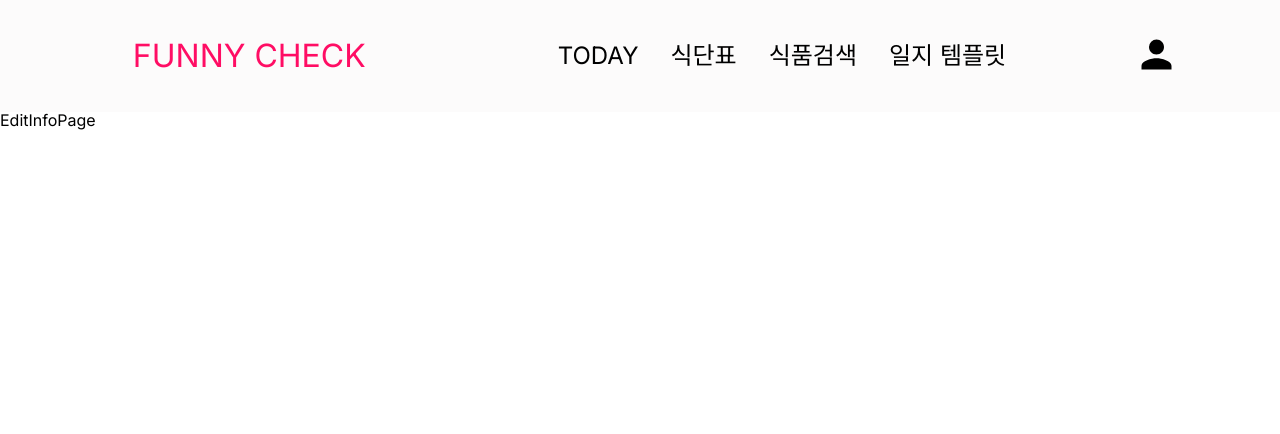
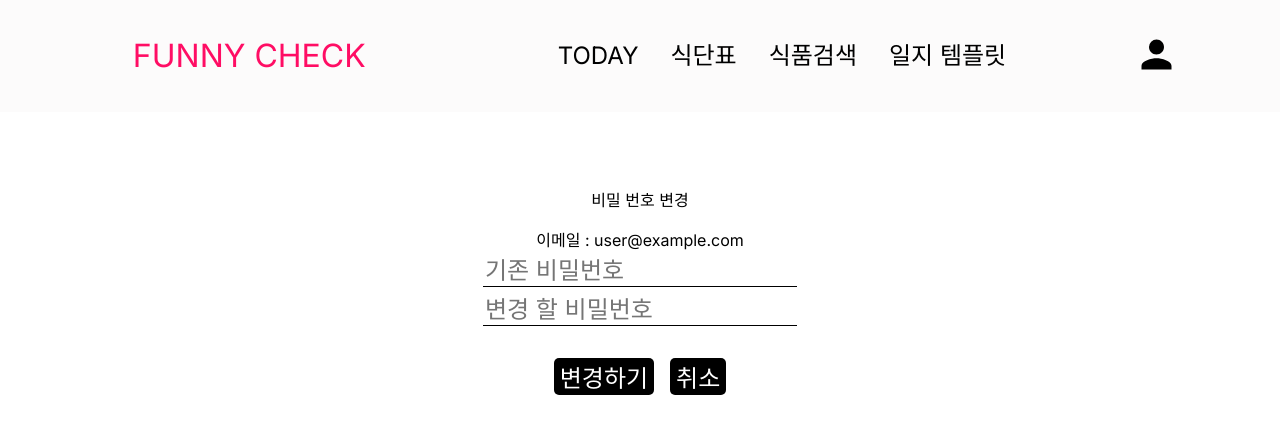
Before and after one commit to funny-jump/funny-check, a Next.js app: page /edit-info in a window 1280 px wide. Shown: the top 434 px of the page. Built offline with nearby package versions, Linux system fonts and the light colour scheme; no server answers; sample sign-in values are in the browser's storage.

Commit message:
feat : 개인정보 수정 기능 구현
 - 비밀번호 변경 로직 구현

```diff
--- /dev/null
+++ b/app/api/edit-info/route.js
@@ -0,0 +1,59 @@
+import { NextResponse } from "next/server";
+import { hash, compare } from "bcryptjs";
+import { getServerSession } from "next-auth";
+import { authOptions } from "../auth/[...nextauth]/route";
+import { MongoClient } from "mongodb";
+
+const url = `mongodb+srv://${process.env.mongodb_username}:${process.env.mongodb_password}@${process.env.mongodb_clustername}.zwyfzii.mongodb.net/?retryWrites=true&w=majority`;
+
+export const PATCH = async (req) => {
+  console.log("edit-info/rouet.js : patch 요청을 받음");
+  const request = await req.json();
+
+  const session = await getServerSession(authOptions);
+
+  if (!session) {
+    return NextResponse.json({ message: "허가되지 않은 사용자 입니다." });
+  }
+
+  console.log("edit-info/rouet.js : session email : ", session.user.email);
+  console.log("edit-info/rouet.js : old password : ", request.password);
+  console.log("edit-info/rouet.js : new password : ", request.changePassword);
+
+  const userEmail = session.user.email;
+  const oldPassword = request.password;
+  const newPassword = request.changePassword;
+
+  const client = await MongoClient.connect(url);
+  const userCollection = client.db("funny-check").collection("users");
+
+  const user = await userCollection.findOne({ email: userEmail });
+  console.log("edit-info/rouet.js : user from db : ", user);
+  if (!user) {
+    client.close();
+    return NextResponse.json({ message: "db에 존재하지 않습니다." });
+  }
+
+  const currentPassword = user.password;
+  if (!compare(oldPassword, currentPassword)) {
+    client.close();
+    return NextResponse.json({ message: "비밀번호가 틀립니다." });
+  }
+  console.log("edit-info/rouet.js :  old pass === user password from db ");
+
+  const hashedPassword = await hash(newPassword, 12);
+
+  userCollection.updateOne(
+    { email: userEmail },
+    { $set: { password: hashedPassword } }
+  );
+  console.log("edit-info/rouet.js :  update pass in db ");
+  const changedpass = await compare(newPassword, user.password);
+  const data = {
+    oldpass: oldPassword,
+    newpass: newPassword,
+    changedpass: changedpass,
+  };
+  client.close();
+  return NextResponse.json(data);
+};
--- a/app/edit-info/page.js
+++ b/app/edit-info/page.js
@@ -1,8 +1,17 @@
+"use client";
+import { redirect } from "next/navigation";
+import EditForm from "@/components/auth/edit-form";
+import { useSession } from "next-auth/react";
+
 const EditInfoPage = () => {
+  const { data: session, state } = useSession();
+  if (!session) {
+    redirect("/sign-in");
+  }
   return (
-    <div>
-      <h1>EditInfoPage</h1>
-    </div>
+    <>
+      <EditForm />
+    </>
   );
 };
 export default EditInfoPage;
--- /dev/null
+++ b/components/auth/edit-form.js
@@ -0,0 +1,128 @@
+"use client";
+import { useRef } from "react";
+import { useRouter } from "next/navigation";
+import styled from "styled-components";
+import { signIn, useSession } from "next-auth/react";
+
+const LoginFormBox = styled.div`
+  display: flex;
+  justify-content: center;
+  width: 100%;
+  margin-top: 5rem;
+  form {
+    width: 720px;
+  }
+`;
+
+const LoginInput = styled.div`
+  display: flex;
+  justify-content: center;
+  input {
+    font-size: 1.5rem;
+    border-left: 0;
+    border-right: 0;
+    border-top: 0;
+    border-bottom: teal 1px solid;
+    border-color: black;
+  }
+  & + & {
+    margin-top: 0.5rem;
+  }
+`;
+const LoginBtn = styled.div`
+  display: flex;
+  justify-content: center;
+  margin-top: 2rem;
+  button {
+    background-color: black;
+    color: white;
+    font-size: 1.5rem;
+    border-radius: 5px;
+    border: 0;
+    &:hover {
+      cursor: pointer;
+      color: #ff0d64;
+    }
+  }
+  button + button {
+    margin-left: 1rem;
+  }
+`;
+const LoginTitle = styled.div`
+  display: flex;
+  justify-content: center;
+  margin-bottom: 1.5rem;
+`;
+
+const EditForm = () => {
+  const { data: session, state } = useSession();
+  const inputPassword = useRef();
+  const inputChangePassword = useRef();
+  const router = useRouter();
+
+  const cancelBtn = () => {
+    router.back();
+  };
+
+  const onSubmitHandler = (event) => {
+    console.log("edit-form : 비밀번호 변경 요청");
+    event.preventDefault();
+
+    const data = {
+      password: inputPassword.current.value,
+      changePassword: inputChangePassword.current.value,
+    };
+
+    fetch("/api/edit-info", {
+      method: "PATCH",
+      body: JSON.stringify(data),
+      headers: {
+        "Content-type": "application/json",
+      },
+    })
+      .then((res) => res.json())
+      .then((data) => {
+        console.log(data);
+        router.replace("/");
+      });
+  };
+
+  return (
+    <LoginFormBox>
+      <form onSubmit={onSubmitHandler}>
+        <LoginTitle>
+          <h1>비밀 번호 변경</h1>
+        </LoginTitle>
+
+        <LoginInput>
+          <h1>이메일 : {session.user.email}</h1>
+        </LoginInput>
+        <LoginInput>
+          <input
+            type="password"
+            id="password"
+            placeholder="기존 비밀번호"
+            ref={inputPassword}
+            required
+          ></input>
+        </LoginInput>
+        <LoginInput>
+          <input
+            type="password"
+            id="password"
+            placeholder="변경 할 비밀번호"
+            ref={inputChangePassword}
+            required
+          ></input>
+        </LoginInput>
+        <LoginBtn>
+          <button>변경하기</button>
+          <button type="button" onClick={cancelBtn}>
+            취소
+          </button>
+        </LoginBtn>
+      </form>
+    </LoginFormBox>
+  );
+};
+export default EditForm;
```
